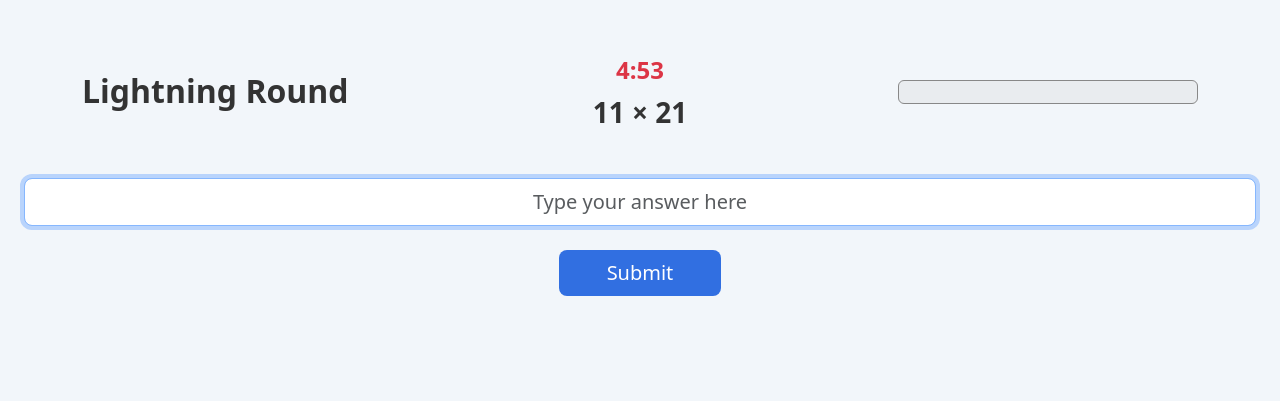
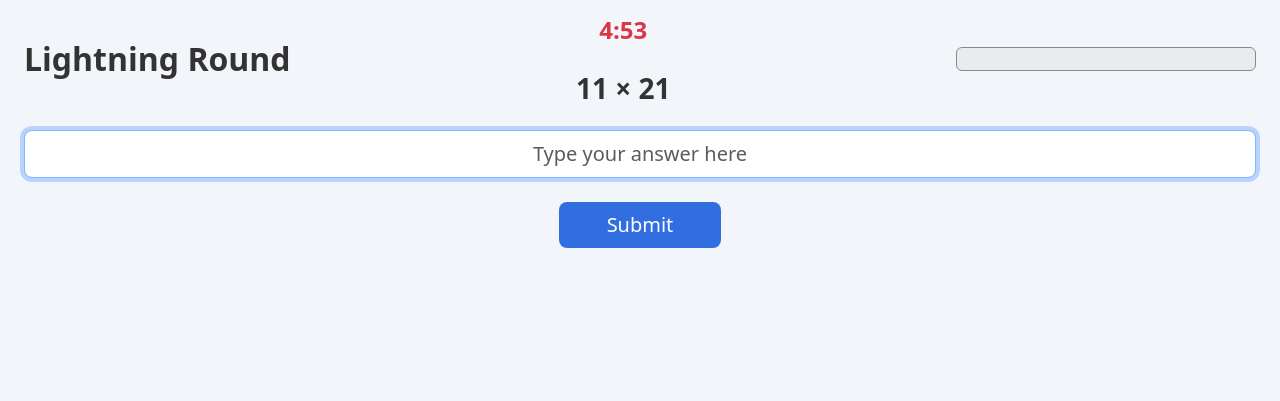
Before and after one commit to CostanzaSiniscalchi/MentalMath, a Flask app: page /quiz in a window 1280 px wide. Shown: the part 66-467 px from the top of the page. Run offline with Flask 3, Linux system fonts and the light colour scheme.

Commit message:
quiz tweaks pt.2
made sure left and right columns aligned fully left and right.

forgot to mention in last commit, but a border was added to progress bar

```diff
--- a/templates/quiz.html
+++ b/templates/quiz.html
@@ -10,20 +10,17 @@
 {% block content %}
 
 
-<div class="p-4">
-
-  <!-- Header -->
-  <div class="container mb-5">
-    <div class="row align-items-center">
+<div class="container-fluid pt-0 px-4" style="margin-top: -16px;">
+  <div class="d-flex justify-content-between align-items-center mb-4">
 
     <!-- Left: Lightning Round -->
-      <div class="col-4 text-start">
+    <div class="text-start">
       <h2 class="fw-bold mb-0">Lightning Round</h2>
     </div>
 
     <!-- Center: Timer and Question (stacked vertically) -->
-      <div class="col-4 text-center">
-        <div id="timer" class="fs-4 text-danger fw-semibold mb-2">
+    <div class="text-center flex-grow-1">
+      <div id="timer" class="fs-4 text-danger fw-semibold mb-4">
         {{ time_left // 60 }}:{{ '%02d' % (time_left % 60) }}
       </div>
       <h3 id="question" class="fw-semibold mb-0">
@@ -32,12 +29,10 @@
     </div>
 
     <!-- Right: Progress Bar -->
-      <div class="col-4 text-end">
-        <div class="d-inline-block" style="width: 300px;">
+    <div class="text-end" style="min-width: 300px;">
       <div id='outerProgress' class="progress" style="height: 1.5rem;">
         <div id="quizProgress" class="progress-bar bg-primary" style="width: {{ progress }}%;">
           {{ progress }}%
-            </div>
         </div>
       </div>
     </div>
@@ -45,10 +40,11 @@
   </div>
 </div>
 
+
   <!-- Form below -->
   <div class="text-center mb-5">
     <form id='quiz-form' method="POST">
-      <div class="mb-3">
+      <div class="mb-3 px-4">
         <input
           type="text"
           name="user-answer"
```
Lines whose indentation alone changed are shown as unchanged.
